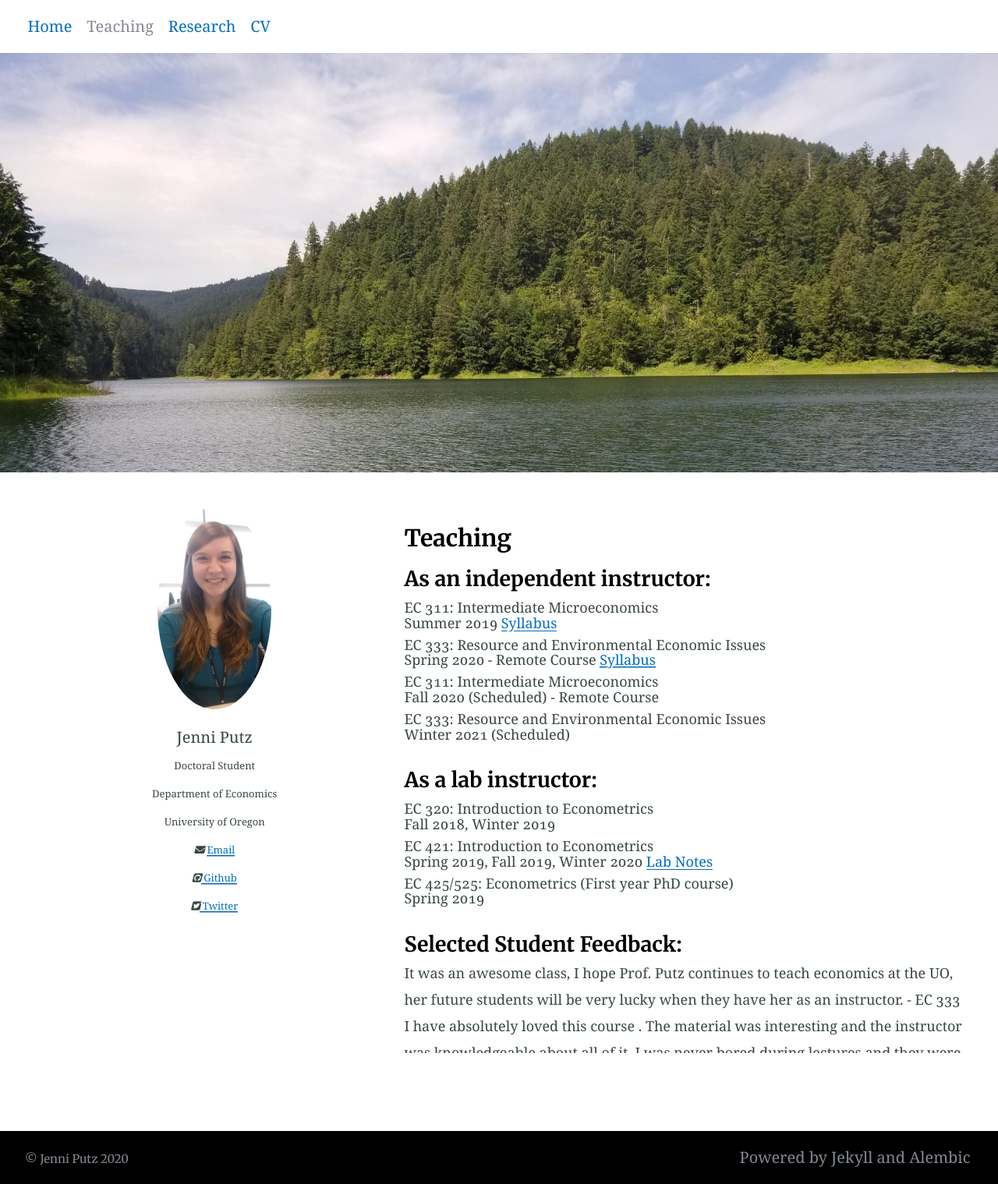
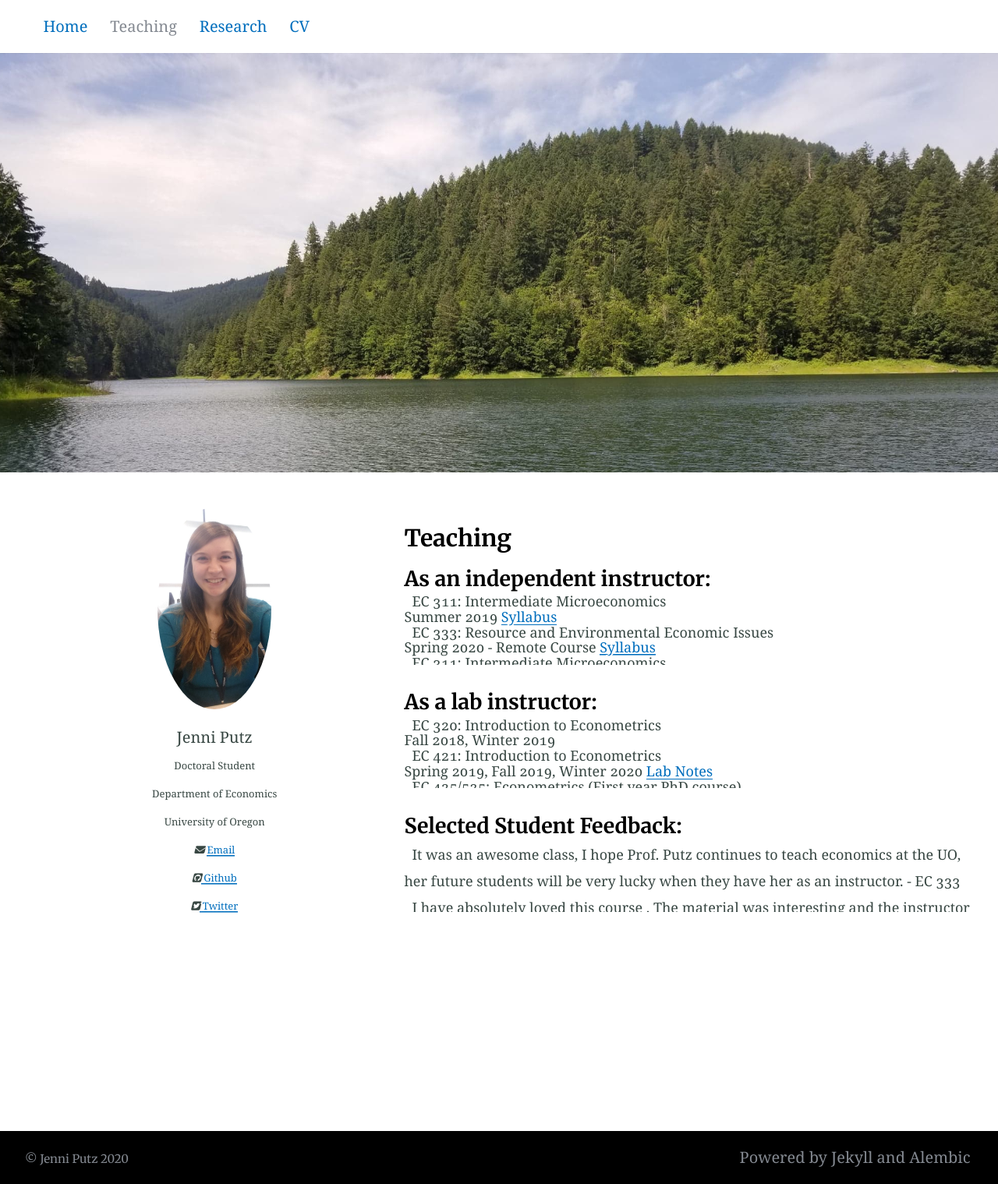
Before and after one commit to jenni-putz/1jenni-putz.github.io, a Jekyll site: the page built from teaching.md, in a window 1280 px wide. Shown: the whole page at 78% size. Built offline with Jekyll 4.4.1, drawn with Linux system fonts in a browser that asks for light colours; nearby versions of some CDN libraries; our own code applies the rules of GitHub Pages for plain Markdown files; part of the change alters nothing that is shown.

Commit message:
Update teaching.md

```diff
--- a/teaching.md
+++ b/teaching.md
@@ -14,6 +14,17 @@ img {
 </style>
 
 <style>
+ul{
+  list-style:none;
+  max-height:100px;
+  margin:0;
+  overflow:auto;
+  padding:0;
+  text-indent:10px;
+}
+li{
+  line-height:25px;
+}
 
 button {
      width: 50%;
```
